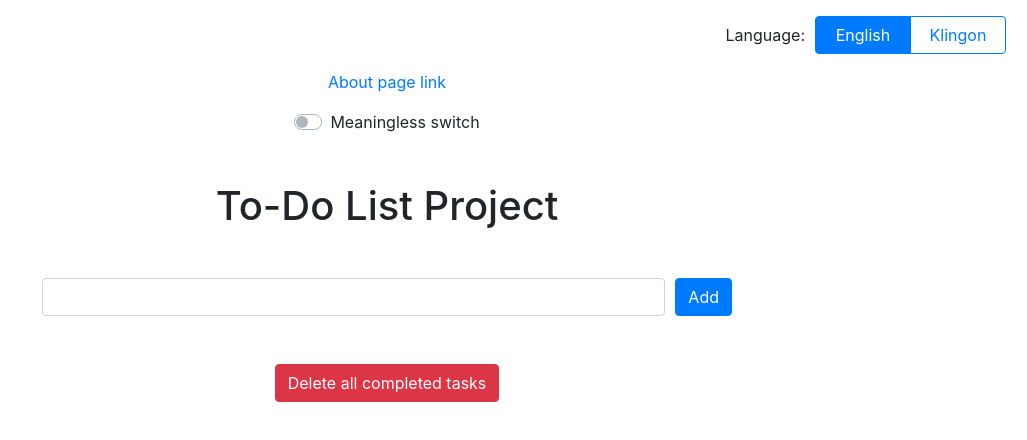
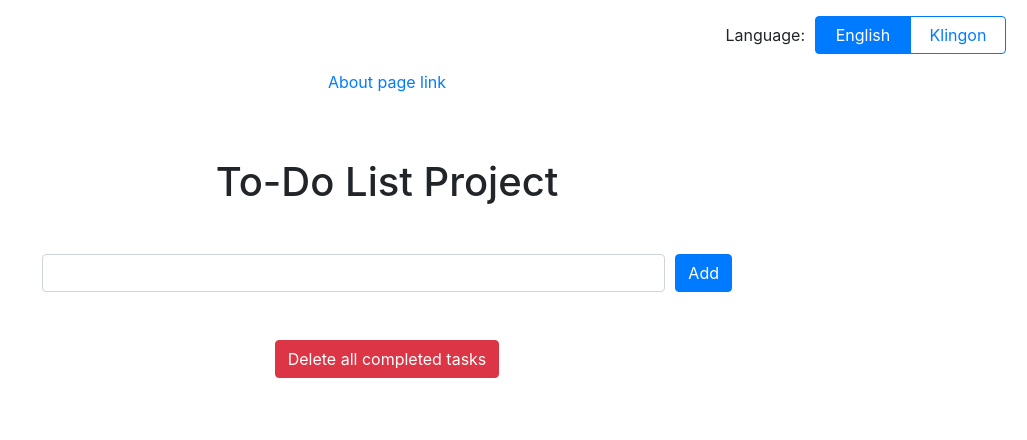
Before and after one commit to PacktPublishing/Architecting-Enterprise-React-Applications-with-Hooks, a Next.js app: page / in a window 1280 px wide. Shown: the top 440 px of the page, without its empty margins (253-1280 px from the left). Built offline with nearby package versions, Linux system fonts and the light colour scheme.

Commit message:
Remove meaningless switch

```diff
--- a/pages/index.jsx
+++ b/pages/index.jsx
@@ -1,6 +1,6 @@
 import React, { useContext, useEffect, useState } from "react";
 import Link from "next/link";
-import { Container, Form } from "react-bootstrap";
+import { Container } from "react-bootstrap";
 import { subscribeToTaskList } from "../models/database";
 import { LocalizationContext } from "../contexts/localization";
 import LanguageSelect from "../components/LanguageSelect";
@@ -14,8 +14,6 @@ export default function Home() {
   console.log(`Render #${++renderCount}`);
 
   const { localizedStrings } = useContext(LocalizationContext);
-
-  const [switchState, setSwitchState] = useState(false);
 
   const [tasks, setTasks] = useState([]);
 
@@ -52,13 +50,6 @@ export default function Home() {
         <Link href="/about">
           <a className="d-inline-block mb-3">About page link</a>
         </Link>
-        <Form.Check
-          type="switch"
-          id="meaningless-switch"
-          label="Meaningless switch"
-          checked={switchState}
-          onChange={() => setSwitchState((s) => !s)}
-        />
       </div>
 
       <Container fluid style={{ maxWidth: "720px" }} className="mt-5 mb-4">
```
